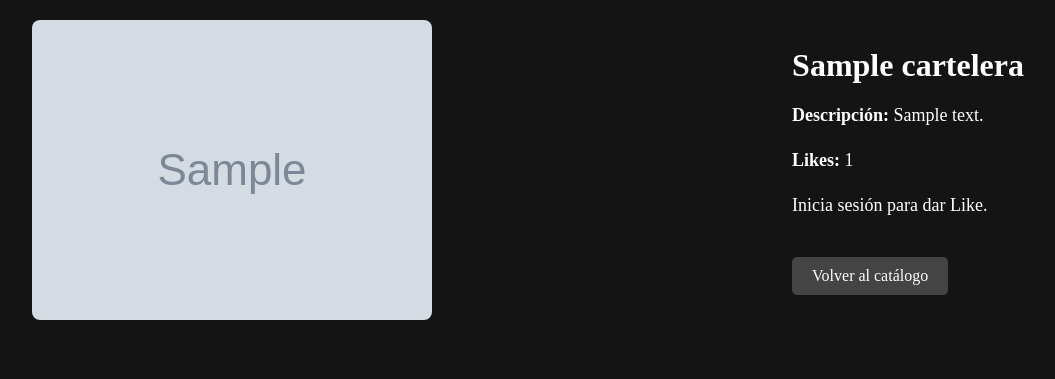
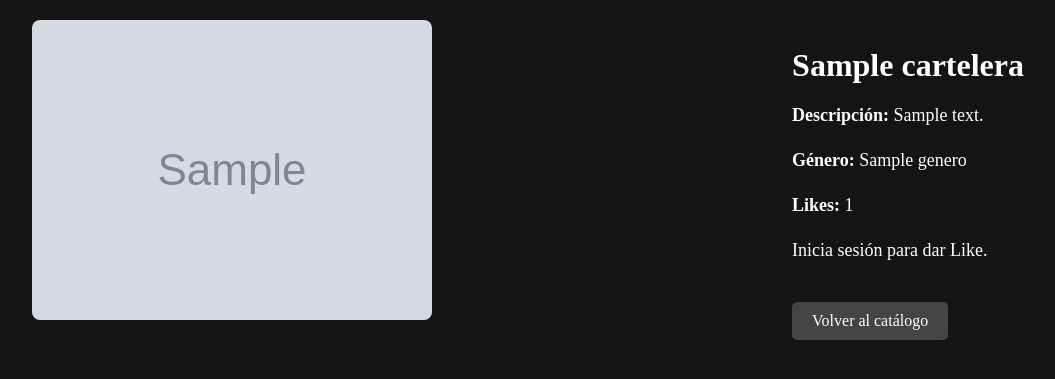
Before and after one commit to Escalopedo/MyNetflix_OriolGodoy_EricAlcazar, a PHP site: page /view/detalles.php?id=1 in a window 1280 px wide. Shown: the part 104-483 px from the top of the page, without its empty margins (112-1167 px from the left). Run offline with PHP 8.4, Linux system fonts and the light colour scheme; tables that the repository leaves empty hold one stand-in row (values such as "Sample post"); grey boxes marked "Sample" are stand-in pictures; some web fonts are replaced.

Commit message:
Detalles bien

```diff
--- a/view/detalles.php
+++ b/view/detalles.php
@@ -39,6 +39,20 @@ if (isset($_GET['id'])) {
             $liked = true;
         }
     }
+
+    // Obtener los géneros asociados a la película
+    $queryGeneros = $conexion->prepare("SELECT g.nombre FROM generos g
+                                        JOIN cartelera_generos cg ON g.id = cg.id_genero
+                                        WHERE cg.id_cartelera = :id_pelicula");
+    $queryGeneros->bindParam(':id_pelicula', $id_pelicula, PDO::PARAM_INT);
+    $queryGeneros->execute();
+    $generos = $queryGeneros->fetchAll(PDO::FETCH_ASSOC);
+
+    // Crear un array de los nombres de los géneros
+    $generos_pelicula = array_map(function($genero) {
+        return $genero['nombre'];
+    }, $generos);
+    $generos_pelicula_str = implode(", ", $generos_pelicula); // Unir los géneros en una cadena separada por comas
 } else {
     header("Location: index.php");
     exit();
@@ -55,9 +69,8 @@ if (isset($_GET['id'])) {
     <script src="https://code.jquery.com/jquery-3.6.0.min.js"></script>
     <script src="../js/likes.js" defer></script> <!-- Enlazar el archivo de AJAX -->
     <link rel="preconnect" href="https://fonts.googleapis.com">
-<link rel="preconnect" href="https://fonts.gstatic.com" crossorigin>
-<link href="https://fonts.googleapis.com/css2?family=Funnel+Sans:ital,wght@0,300..800;1,300..800&display=swap" rel="stylesheet">
-
+    <link rel="preconnect" href="https://fonts.gstatic.com" crossorigin>
+    <link href="https://fonts.googleapis.com/css2?family=Funnel+Sans:ital,wght@0,300..800;1,300..800&display=swap" rel="stylesheet">
 </head>
 <body>
     <header>
@@ -86,6 +99,9 @@ if (isset($_GET['id'])) {
                 <h2><?php echo $pelicula['titulo']; ?></h2>
                 <p><strong>Descripción:</strong> <?php echo $pelicula['descripcion']; ?></p>
 
+                <!-- Mostrar género de la película -->
+                <p><strong>Género:</strong> <?php echo $generos_pelicula_str; ?></p>
+
                 <!-- Mostrar número de likes -->
                 <p><strong>Likes:</strong> <span id="num-likes"><?php echo $num_likes; ?></span></p>
 
```
